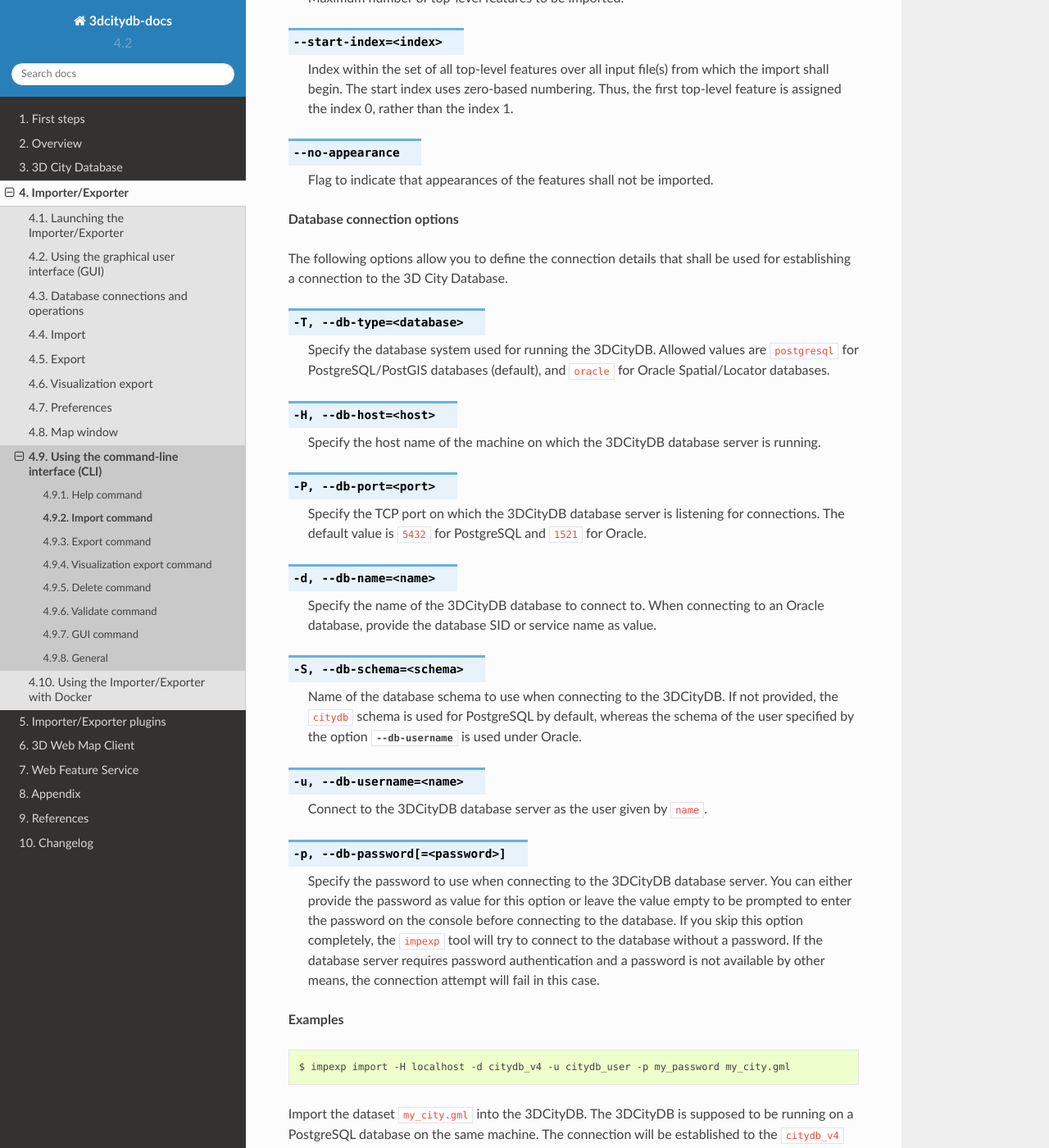
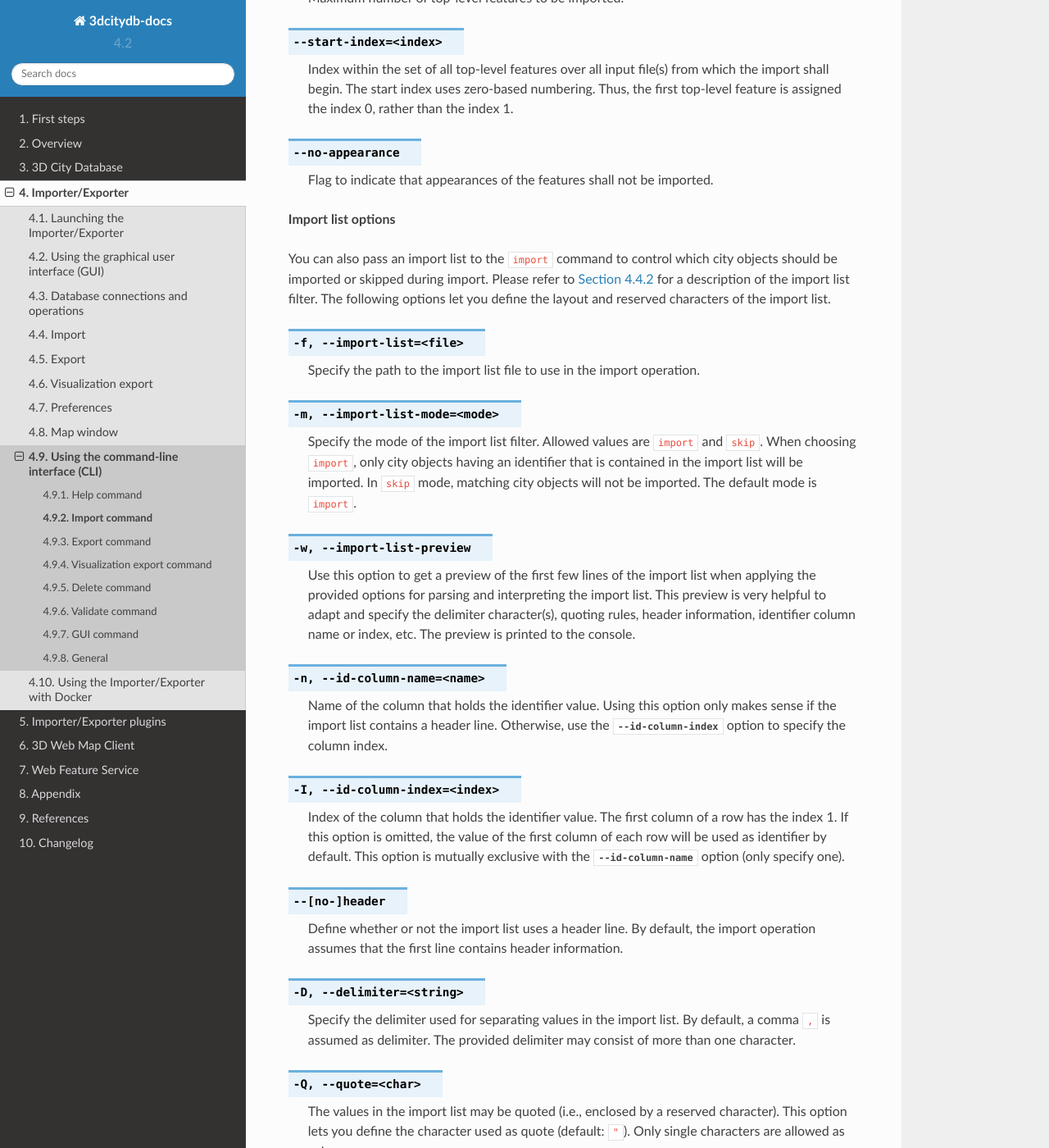
Before and after one commit to 3dcitydb/3dcitydb-docs, a Sphinx documentation site: the page built from source/impexp/cli/import.rst, in a window 1280 px wide and 1400 px high, scrolled down 3374 px. Shown: the whole window at 82% size. Built offline with Sphinx 7.4.7 and the Read the Docs theme 2.0.0, drawn with Linux system fonts in a browser that asks for light colours; some of the changed text lies outside the part shown.

Commit message:
added documentation of the import list filter for the CLI

```diff
--- a/source/impexp/cli/import.rst
+++ b/source/impexp/cli/import.rst
@@ -164,6 +164,82 @@
 
    Flag to indicate that appearances of the features shall not be imported.
 
+**Import list options**
+
+You can also pass an import list to the ``import`` command to control which
+city objects should be imported or skipped during import. Please refer to
+:numref:`impexp_import_list_filter` for a description of the import
+list filter. The following options let you define the layout and reserved characters
+of the import list.
+
+.. option:: -f, --import-list=<file>
+
+   Specify the path to the import list file to use in the import operation.
+
+.. option:: -m, --import-list-mode=<mode>
+
+   Specify the mode of the import list filter. Allowed values are ``import`` and
+   ``skip``. When choosing ``import``, only city objects having an identifier that
+   is contained in the import list will be imported. In ``skip`` mode, matching city objects
+   will not be imported. The default mode is ``import``.
+
+.. option:: -w, --import-list-preview
+
+   Use this option to get a preview of the first few lines of the
+   import list when applying the provided options for parsing
+   and interpreting the import list. This preview is very helpful to adapt
+   and specify the delimiter character(s), quoting rules, header
+   information, identifier column name or index, etc. The
+   preview is printed to the console.
+
+.. option:: -n, --id-column-name=<name>
+
+   Name of the column that holds the identifier value. Using this option only makes
+   sense if the import list contains a header line. Otherwise, use the
+   :option:`--id-column-index` option to specify the column index.
+
+.. option:: -I, --id-column-index=<index>
+
+   Index of the column that holds the identifier value. The first column of a
+   row has the index 1. If this option is omitted, the value of the first column
+   of each row will be used as identifier by default. This option is mutually
+   exclusive with the :option:`--id-column-name` option (only specify one).
+
+.. option:: --[no-]header
+
+   Define whether or not the import list uses a header line. By default, the
+   import operation assumes that the first line contains header information.
+
+.. option:: -D, --delimiter=<string>
+
+   Specify the delimiter used for separating values in the import list.
+   By default, a comma ``,`` is assumed as delimiter. The provided delimiter
+   may consist of more than one character.
+
+.. option:: -Q, --quote=<char>
+
+   The values in the import list may be quoted (i.e., enclosed by a reserved
+   character). This option lets you define the character used as quote (default: ``"``).
+   Only single characters are allowed as value.
+
+.. option:: --quote-escape=<char>
+
+   If the import list contains quoted values, define the character used for
+   escaping embedded quote characters. The default escape character is ``"``.
+   Only single characters are allowed as value.
+
+.. option:: -M, --comment-marker=<char>
+
+   Specify the character used as comment marker in the import list. Any
+   line starting with this comment marker is interpreted as comment and,
+   thus, will be ignored. The default comment marker is ``#``.
+   Only single characters are allowed as value.
+
+.. option:: --csv-encoding=<encoding>
+
+   Define the encoding of the import list using a IANA-based character encoding name.
+   UTF-8 is assumed as default encoding.
+
 .. include:: database-options.rst
 
 **Examples**
@@ -208,3 +284,20 @@
 from the 20th feature in the set. Note that the connection is established with the
 user ``citydb_user`` but the data will be imported into the schema of the user
 ``other_user``. The ``citydb_user`` must therefore have been granted sufficient privileges.
+
+.. code-block:: bash
+
+   $ impexp import -H localhost -d citydb_v4 -p -u citydb_user \
+                   -f imported-features.log -m skip -I 2 \
+                   /my/city/model/files/
+
+Use an import list filter to *skip* all city objects from the input files in ``/my/city/model/files/``
+whose identifier matches a value from the import list ``imported-features.log``.
+The command uses default values for parsing and interpreting the import list except
+for the index of the column that holds the identifier values, which is set to 2.
+
+The above command has been chosen deliberately to illustrate how you can **resume** an
+import operation that was aborted or failed due to errors. Of course, you must have enabled
+import logs for this to work. The import log will contain the identifiers of those city objects
+that were successfully imported before the operation failed. Thus, by using the filter mode ``skip``
+they will be skipped when re-running the import operation with the above command.
--- a/source/impexp/import-filters/import-list.rst
+++ b/source/impexp/import-filters/import-list.rst
@@ -73,9 +73,9 @@
 
 One use case for this filter is when using import logs for the import operation
 (see :numref:`impexp_import_preferences_import_log`).
-Assume you start an import operation on a set of input files and the import fails after
+Assume you start an import operation on a set of input files and the import is aborted or fails after
 a certain amount of features. The import log will contain the identifiers of those city
-objects that were successfully imported before the operation failed. Thus, with this filter,
+objects that were successfully imported before the operation aborted. Thus, with this filter,
 you can easily resume the import after having fixed the issues that caused the failure.
 Since the import log is a CSV file, you can simply use it as import list and set the
 filter mode to *skip objects from the list*. When starting the import operation with
--- a/source/impexp/import-preferences/import-log.rst
+++ b/source/impexp/import-preferences/import-log.rst
@@ -74,7 +74,7 @@
 
   - To **resume** the import, you can use the import log as input for the *import list filter*
     and set the filter to *skip* all city objects from the list (see
-    :numref:`impexp_import_list_filter`). When you re-run the import with these settings,
+    :numref:`impexp_import_list_filter`). When re-running the import with these settings,
     only the city objects that have not been processed in the first run will be imported.
   - A **rollback** can be achieved by feeding the import log as delete list to
     the ``delete`` command of the Importer/Exporter command-line interface (see
```
Also changed, not shown: source/impexp/cli/delete.rst (+11 -11 lines).
